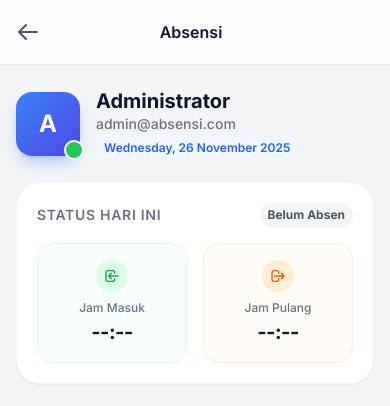
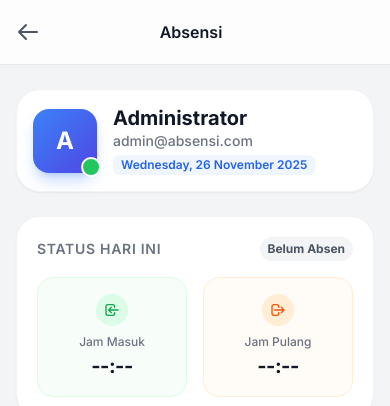
Before and after one commit to SulthanRaghib/absensi-system, a Laravel app: page /absensi in a window 390 px wide. Shown: the top 406 px of the page. Run offline with Laravel 12, Linux system fonts and the light colour scheme; a user stored in the database is signed in; data comes from the database, SQL or seed files in the repository; data that the repository does not hold is empty; parts of the project's set-up code (start-up, migrations or seed data) failed here and were passed over; some libraries are stand-ins or nearby versions.

Commit message:
feat: improve layout and functionality of index view with responsive design and enhanced location features

```diff
--- a/resources/views/absensi/index.blade.php
+++ b/resources/views/absensi/index.blade.php
@@ -45,7 +45,7 @@
 
     <!-- Top Navigation Bar -->
     <nav class="bg-white/80 backdrop-blur-md sticky top-0 z-40 border-b border-gray-200 px-4 py-3">
-        <div class="max-w-md mx-auto flex items-center justify-between">
+        <div class="max-w-7xl mx-auto flex items-center justify-between">
             <a href="{{ route('dashboard') }}"
                 class="p-2 -ml-2 rounded-full hover:bg-gray-100 text-gray-600 transition-colors">
                 <svg xmlns="http://www.w3.org/2000/svg" class="h-6 w-6" fill="none" viewBox="0 0 24 24"
@@ -59,21 +59,30 @@
         </div>
     </nav>
 
-    <main class="flex-grow px-4 py-6 max-w-md mx-auto w-full space-y-6">
+    <main class="flex-grow px-4 py-6 max-w-7xl mx-auto w-full">
+
+        <div class="grid grid-cols-1 md:grid-cols-12 gap-6">
+
+            <!-- Left Column: Profile, Status, Actions -->
+            <div class="md:col-span-5 lg:col-span-4 space-y-6">
 
                 <!-- Profile Section -->
-        <div class="flex items-center space-x-4">
+                <div
+                    class="flex items-center space-x-4 bg-white p-4 rounded-3xl shadow-sm border border-gray-100 md:bg-transparent md:shadow-none md:border-0 md:p-0">
                     <div class="relative">
                         <div
                             class="w-16 h-16 rounded-2xl bg-gradient-to-br from-blue-500 to-indigo-600 flex items-center justify-center text-white text-2xl font-bold shadow-lg shadow-blue-500/30">
                             {{ strtoupper(substr($user->name, 0, 1)) }}
                         </div>
-                <div class="absolute -bottom-1 -right-1 w-5 h-5 bg-green-500 border-2 border-white rounded-full"></div>
+                        <div
+                            class="absolute -bottom-1 -right-1 w-5 h-5 bg-green-500 border-2 border-white rounded-full">
+                        </div>
                     </div>
                     <div>
                         <h1 class="text-xl font-bold text-gray-900 leading-tight">{{ $user->name }}</h1>
                         <p class="text-sm text-gray-500 font-medium">{{ $user->email }}</p>
-                <p class="text-xs text-blue-600 font-semibold mt-1 bg-blue-50 inline-block px-2 py-0.5 rounded-md">
+                        <p
+                            class="text-xs text-blue-600 font-semibold mt-1 bg-blue-50 inline-block px-2 py-0.5 rounded-md">
                             {{ now()->isoFormat('dddd, D MMMM Y') }}
                         </p>
                     </div>
@@ -84,11 +93,14 @@
                     <div class="flex items-center justify-between mb-4">
                         <h2 class="text-sm font-semibold text-gray-500 uppercase tracking-wider">Status Hari Ini</h2>
                         @if ($todayAbsence?->jam_masuk && $todayAbsence?->jam_pulang)
-                    <span class="px-2 py-1 bg-green-100 text-green-700 text-xs font-bold rounded-full">Selesai</span>
+                            <span
+                                class="px-2 py-1 bg-green-100 text-green-700 text-xs font-bold rounded-full">Selesai</span>
                         @elseif($todayAbsence?->jam_masuk)
-                    <span class="px-2 py-1 bg-blue-100 text-blue-700 text-xs font-bold rounded-full">Bekerja</span>
+                            <span
+                                class="px-2 py-1 bg-blue-100 text-blue-700 text-xs font-bold rounded-full">Bekerja</span>
                         @else
-                    <span class="px-2 py-1 bg-gray-100 text-gray-600 text-xs font-bold rounded-full">Belum Absen</span>
+                            <span class="px-2 py-1 bg-gray-100 text-gray-600 text-xs font-bold rounded-full">Belum
+                                Absen</span>
                         @endif
                     </div>
 
@@ -96,9 +108,10 @@
                         <!-- Check In Time -->
                         <div
                             class="bg-green-50/50 rounded-2xl p-4 border border-green-100 flex flex-col items-center justify-center text-center">
-                    <div class="w-8 h-8 rounded-full bg-green-100 text-green-600 flex items-center justify-center mb-2">
-                        <svg xmlns="http://www.w3.org/2000/svg" class="h-4 w-4" fill="none" viewBox="0 0 24 24"
-                            stroke="currentColor">
+                            <div
+                                class="w-8 h-8 rounded-full bg-green-100 text-green-600 flex items-center justify-center mb-2">
+                                <svg xmlns="http://www.w3.org/2000/svg" class="h-4 w-4" fill="none"
+                                    viewBox="0 0 24 24" stroke="currentColor">
                                     <path stroke-linecap="round" stroke-linejoin="round" stroke-width="2"
                                         d="M11 16l-4-4m0 0l4-4m-4 4h14m-5 4v1a3 3 0 01-3 3H6a3 3 0 01-3-3V7a3 3 0 013-3h7a3 3 0 013 3v1" />
                                 </svg>
@@ -114,8 +127,8 @@
                             class="bg-orange-50/50 rounded-2xl p-4 border border-orange-100 flex flex-col items-center justify-center text-center">
                             <div
                                 class="w-8 h-8 rounded-full bg-orange-100 text-orange-600 flex items-center justify-center mb-2">
-                        <svg xmlns="http://www.w3.org/2000/svg" class="h-4 w-4" fill="none" viewBox="0 0 24 24"
-                            stroke="currentColor">
+                                <svg xmlns="http://www.w3.org/2000/svg" class="h-4 w-4" fill="none"
+                                    viewBox="0 0 24 24" stroke="currentColor">
                                     <path stroke-linecap="round" stroke-linejoin="round" stroke-width="2"
                                         d="M17 16l4-4m0 0l-4-4m4 4H7m6 4v1a3 3 0 01-3 3H6a3 3 0 01-3-3V7a3 3 0 013-3h4a3 3 0 013 3v1" />
                                 </svg>
@@ -128,51 +141,13 @@
                     </div>
                 </div>
 
-        <!-- Map & Location Section -->
-        <div class="bg-white rounded-3xl shadow-sm border border-gray-100 overflow-hidden">
-            <div class="p-5 pb-0 flex justify-between items-center">
-                <h2 class="text-sm font-semibold text-gray-500 uppercase tracking-wider">Lokasi Anda</h2>
-                <button id="btn-get-location"
-                    class="text-xs font-semibold text-blue-600 hover:text-blue-700 flex items-center space-x-1 bg-blue-50 px-3 py-1.5 rounded-full transition-colors">
-                    <svg xmlns="http://www.w3.org/2000/svg" class="h-3 w-3" fill="none" viewBox="0 0 24 24"
-                        stroke="currentColor">
-                        <path stroke-linecap="round" stroke-linejoin="round" stroke-width="2"
-                            d="M4 4v5h.582m15.356 2A8.001 8.001 0 004.582 9m0 0H9m11 11v-5h-.581m0 0a8.003 8.003 0 01-15.357-2m15.357 2H15" />
-                    </svg>
-                    <span>Update Lokasi</span>
-                </button>
-            </div>
-
-            <div class="p-5">
-                <div id="map" class="h-48 w-full rounded-2xl map-container bg-gray-100 mb-4 z-0"></div>
-
-                <div class="grid grid-cols-2 gap-y-3 gap-x-4 text-sm">
-                    <div class="flex flex-col">
-                        <span class="text-xs text-gray-400">Latitude</span>
-                        <span id="lat-display" class="font-mono font-medium text-gray-700">-</span>
-                    </div>
-                    <div class="flex flex-col">
-                        <span class="text-xs text-gray-400">Longitude</span>
-                        <span id="lng-display" class="font-mono font-medium text-gray-700">-</span>
-                    </div>
-                    <div class="flex flex-col">
-                        <span class="text-xs text-gray-400">Akurasi</span>
-                        <span id="accuracy-display" class="font-mono font-medium text-gray-700">-</span>
-                    </div>
-                    <div class="flex flex-col">
-                        <span class="text-xs text-gray-400">Jarak Kantor</span>
-                        <span id="distance-display" class="font-mono font-medium text-gray-700">-</span>
-                    </div>
-                </div>
-            </div>
-        </div>
-
                 <!-- Action Buttons -->
-        <div class="grid grid-cols-2 gap-4 pt-2">
+                <div class="grid grid-cols-2 gap-4">
                     <button id="btn-check-in"
                         class="btn-action group relative w-full flex flex-col items-center justify-center p-4 rounded-2xl bg-gray-900 text-white shadow-lg shadow-gray-900/20 disabled:opacity-50 disabled:cursor-not-allowed disabled:shadow-none overflow-hidden"
                         {{ $todayAbsence?->jam_masuk ? 'disabled' : '' }}>
-                <div class="absolute inset-0 bg-white/10 opacity-0 group-hover:opacity-100 transition-opacity"></div>
+                        <div class="absolute inset-0 bg-white/10 opacity-0 group-hover:opacity-100 transition-opacity">
+                        </div>
                         <div
                             class="w-10 h-10 rounded-full bg-white/20 flex items-center justify-center mb-2 group-disabled:bg-white/10">
                             <svg xmlns="http://www.w3.org/2000/svg" class="h-5 w-5" fill="none" viewBox="0 0 24 24"
@@ -197,6 +172,51 @@
                         </div>
                         <span class="font-semibold">Absen Pulang</span>
                     </button>
+                </div>
+            </div>
+
+            <!-- Right Column: Map -->
+            <div class="md:col-span-7 lg:col-span-8 h-full">
+                <div class="bg-white rounded-3xl shadow-sm border border-gray-100 overflow-hidden h-full flex flex-col">
+                    <div class="p-5 pb-0 flex justify-between items-center shrink-0">
+                        <h2 class="text-sm font-semibold text-gray-500 uppercase tracking-wider">Lokasi Anda</h2>
+                        <button id="btn-get-location"
+                            class="text-xs font-semibold text-blue-600 hover:text-blue-700 flex items-center space-x-1 bg-blue-50 px-3 py-1.5 rounded-full transition-colors">
+                            <svg xmlns="http://www.w3.org/2000/svg" class="h-3 w-3" fill="none"
+                                viewBox="0 0 24 24" stroke="currentColor">
+                                <path stroke-linecap="round" stroke-linejoin="round" stroke-width="2"
+                                    d="M4 4v5h.582m15.356 2A8.001 8.001 0 004.582 9m0 0H9m11 11v-5h-.581m0 0a8.003 8.003 0 01-15.357-2m15.357 2H15" />
+                            </svg>
+                            <span>Update Lokasi</span>
+                        </button>
+                    </div>
+
+                    <div class="p-5 flex-grow flex flex-col">
+                        <div id="map"
+                            class="w-full rounded-2xl map-container bg-gray-100 mb-4 z-0 flex-grow min-h-[300px] md:min-h-[400px]">
+                        </div>
+
+                        <div class="grid grid-cols-2 md:grid-cols-4 gap-y-3 gap-x-4 text-sm shrink-0">
+                            <div class="flex flex-col">
+                                <span class="text-xs text-gray-400">Latitude</span>
+                                <span id="lat-display" class="font-mono font-medium text-gray-700">-</span>
+                            </div>
+                            <div class="flex flex-col">
+                                <span class="text-xs text-gray-400">Longitude</span>
+                                <span id="lng-display" class="font-mono font-medium text-gray-700">-</span>
+                            </div>
+                            <div class="flex flex-col">
+                                <span class="text-xs text-gray-400">Akurasi</span>
+                                <span id="accuracy-display" class="font-mono font-medium text-gray-700">-</span>
+                            </div>
+                            <div class="flex flex-col">
+                                <span class="text-xs text-gray-400">Jarak Kantor</span>
+                                <span id="distance-display" class="font-mono font-medium text-gray-700">-</span>
+                            </div>
+                        </div>
+                    </div>
+                </div>
+            </div>
         </div>
 
         <!-- Alert Container -->
@@ -363,6 +383,14 @@
                 return;
             }
 
+            // Check for secure context (HTTPS)
+            if (window.location.protocol !== 'https:' &&
+                window.location.hostname !== 'localhost' &&
+                window.location.hostname !== '127.0.0.1') {
+                showAlert('Akses lokasi memerlukan koneksi HTTPS (aman). Silakan gunakan HTTPS atau localhost.', 'error');
+                return;
+            }
+
             const originalBtnText = btnGetLocation.innerHTML;
             btnGetLocation.innerHTML = `
                 <svg class="animate-spin h-3 w-3 text-blue-600" xmlns="http://www.w3.org/2000/svg" fill="none" viewBox="0 0 24 24">
@@ -443,10 +471,16 @@
                     btnGetLocation.disabled = false;
                 },
                 (error) => {
+                    console.error('Geolocation error:', error);
                     let message = 'Gagal mengambil lokasi.';
-                    if (error.code === 1) message = 'Izin lokasi ditolak.';
-                    if (error.code === 2) message = 'Sinyal GPS tidak ditemukan.';
-                    if (error.code === 3) message = 'Waktu permintaan habis.';
+                    if (error.code === 1) {
+                        message = 'Izin lokasi ditolak. Pastikan GPS aktif dan izin browser diberikan.';
+                        if (window.location.protocol !== 'https:' && window.location.hostname !== 'localhost') {
+                            message += ' (Wajib HTTPS)';
+                        }
+                    }
+                    if (error.code === 2) message = 'Sinyal GPS tidak ditemukan. Pastikan GPS aktif.';
+                    if (error.code === 3) message = 'Waktu permintaan habis. Coba lagi.';
 
                     showAlert(message, 'error');
                     btnGetLocation.innerHTML = originalBtnText;
```
Lines whose indentation alone changed are shown as unchanged.
